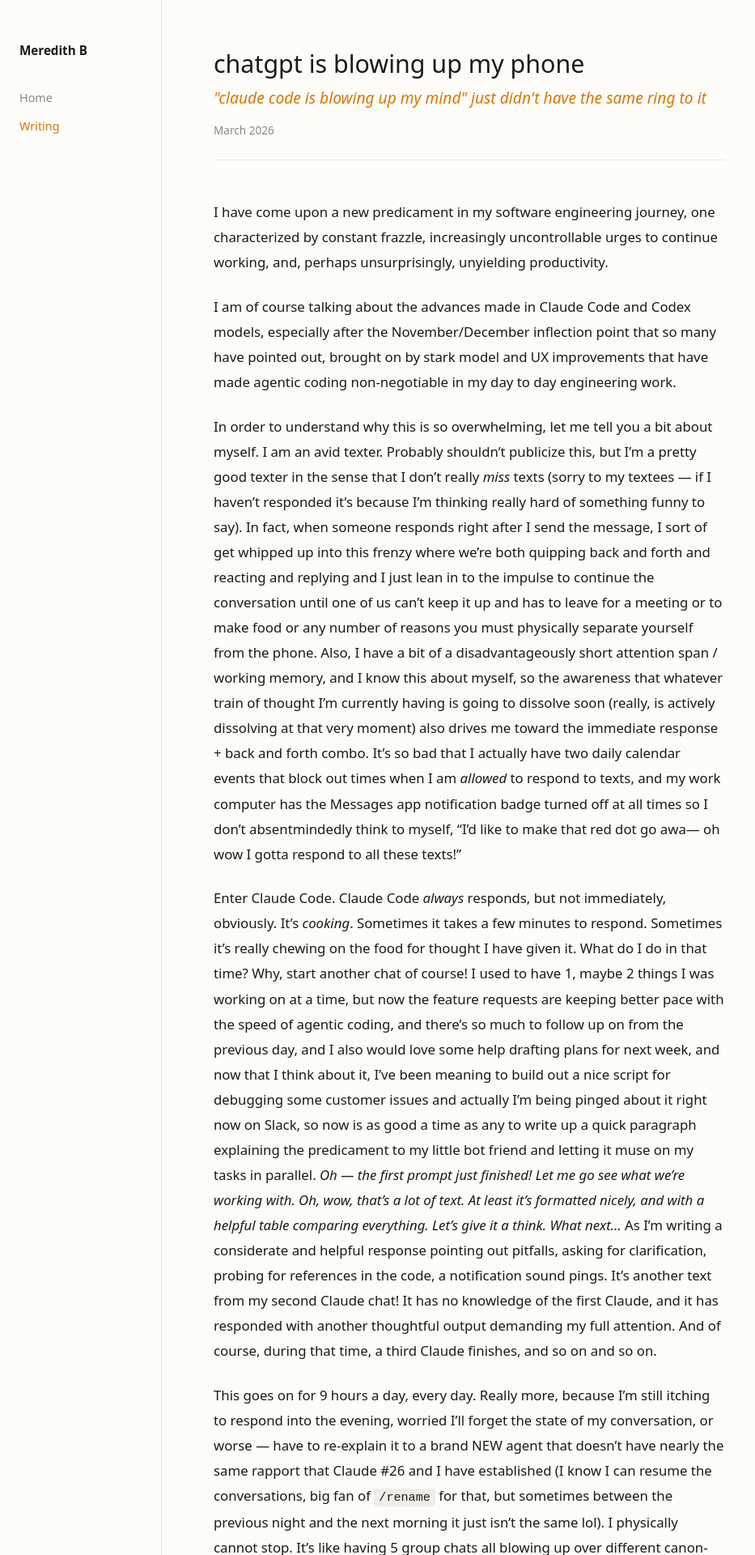
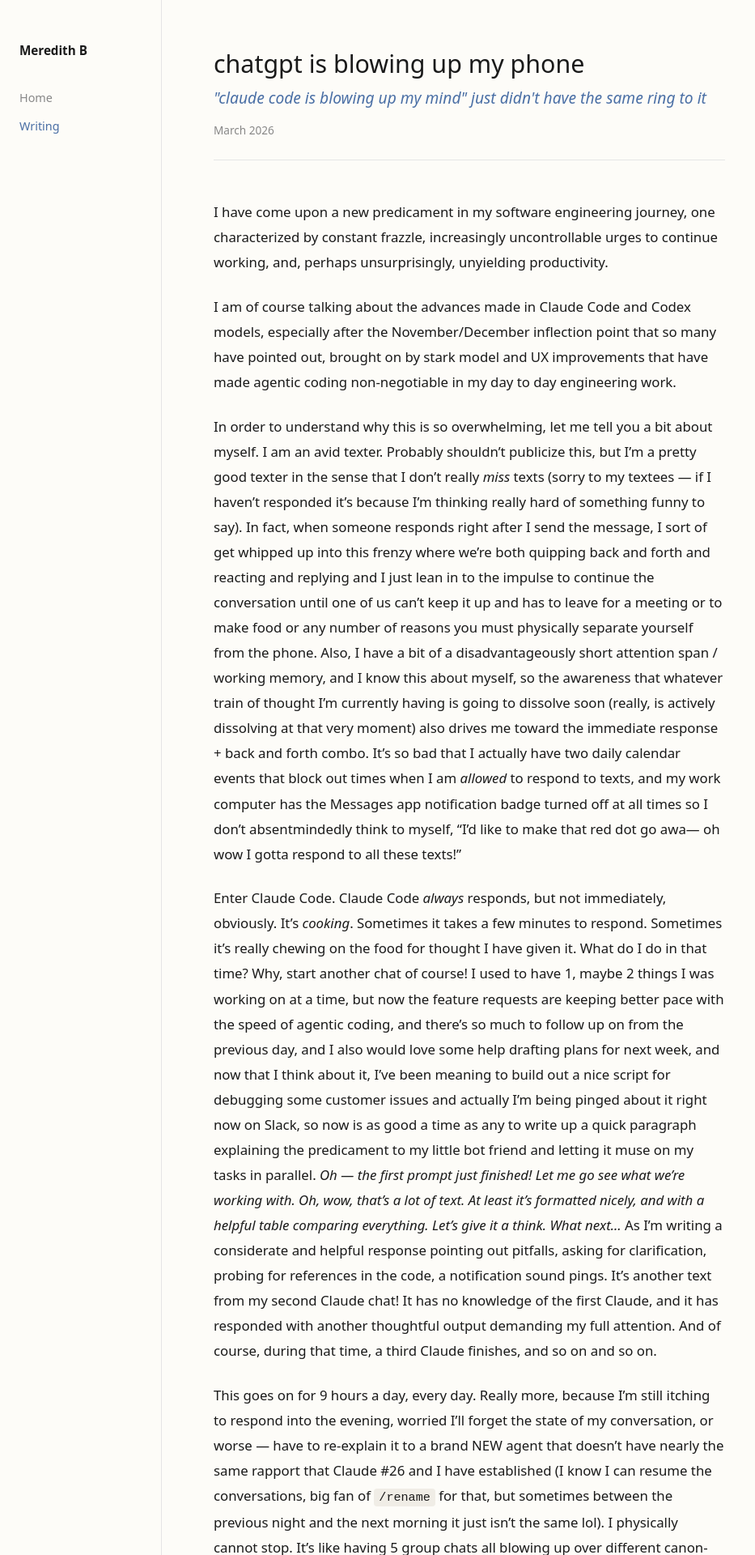
Before and after one commit to mb1206/mb1206.github.io, a Jekyll site: the page built from _posts/2026-03-04-chatgpt-is-blowing-up-my-phone.md, in a window 1280 px wide. Shown: the top 1920 px of the page at 81% size, without its empty margins (0-933 px from the left). Built offline with Jekyll 4.4.1, drawn with Linux system fonts in a browser that asks for light colours.

Commit message:
Update style.css

```diff
--- a/assets/css/style.css
+++ b/assets/css/style.css
@@ -2,7 +2,7 @@
   --bg: #fdfcf8;
   --text: #1a1a1a;
   --muted: #888;
-  --accent: #d97706;
+  --accent: #4a6fa5;
 }
 
 * { box-sizing: border-box; margin: 0; padding: 0; }
```
